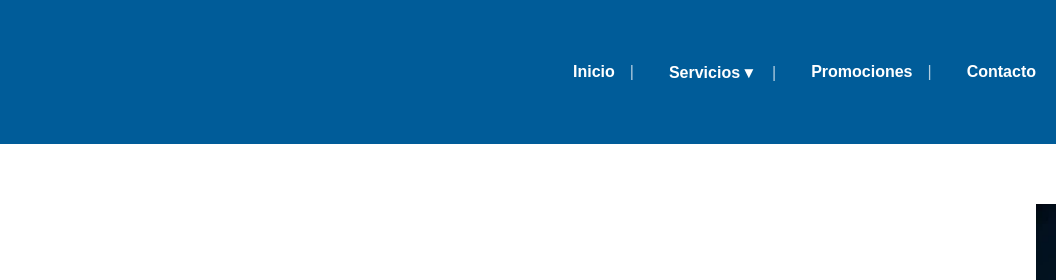
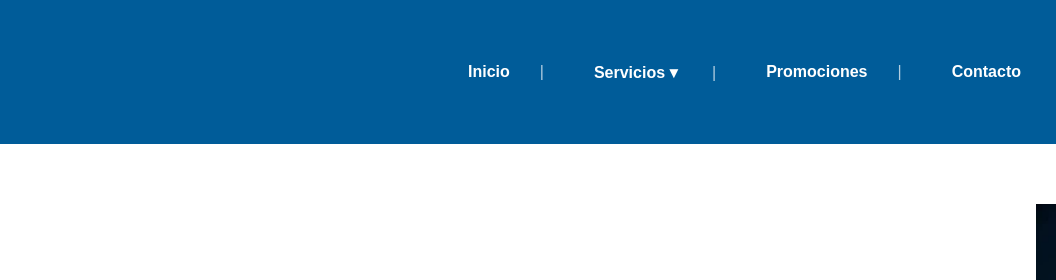
Before and after one commit to Abeltran89/Sitio-faal, a plain HTML site: page index.html in a window 1280 px wide. Shown: the top 280 px of the page, 224-1280 px from the left. Drawn offline with Linux system fonts and the light colour scheme.

Commit message:
Update style.css

```diff
--- a/style.css
+++ b/style.css
@@ -79,3 +79,17 @@ nav ul li:not(:last-child)::after {
   margin-right: 15px;
   opacity: 0.7;
 }
+/* Efecto hover tipo botón para opciones del menú */
+nav ul li a {
+  position: relative;
+  padding: 8px 15px;
+  border-radius: 25px;       /* Bordes ovalados */
+  transition: all 0.3s ease; /* Suaviza la animación */
+}
+
+nav ul li a:hover {
+  background-color: rgba(255, 255, 255, 0.2); /* Fondo semitransparente */
+  color: #ffffff;                              /* Texto se mantiene blanco */
+  box-shadow: 0 4px 8px rgba(0,0,0,0.2);      /* Sombra suave */
+  transform: translateY(-2px);                 /* Leve elevación */
+}
```
